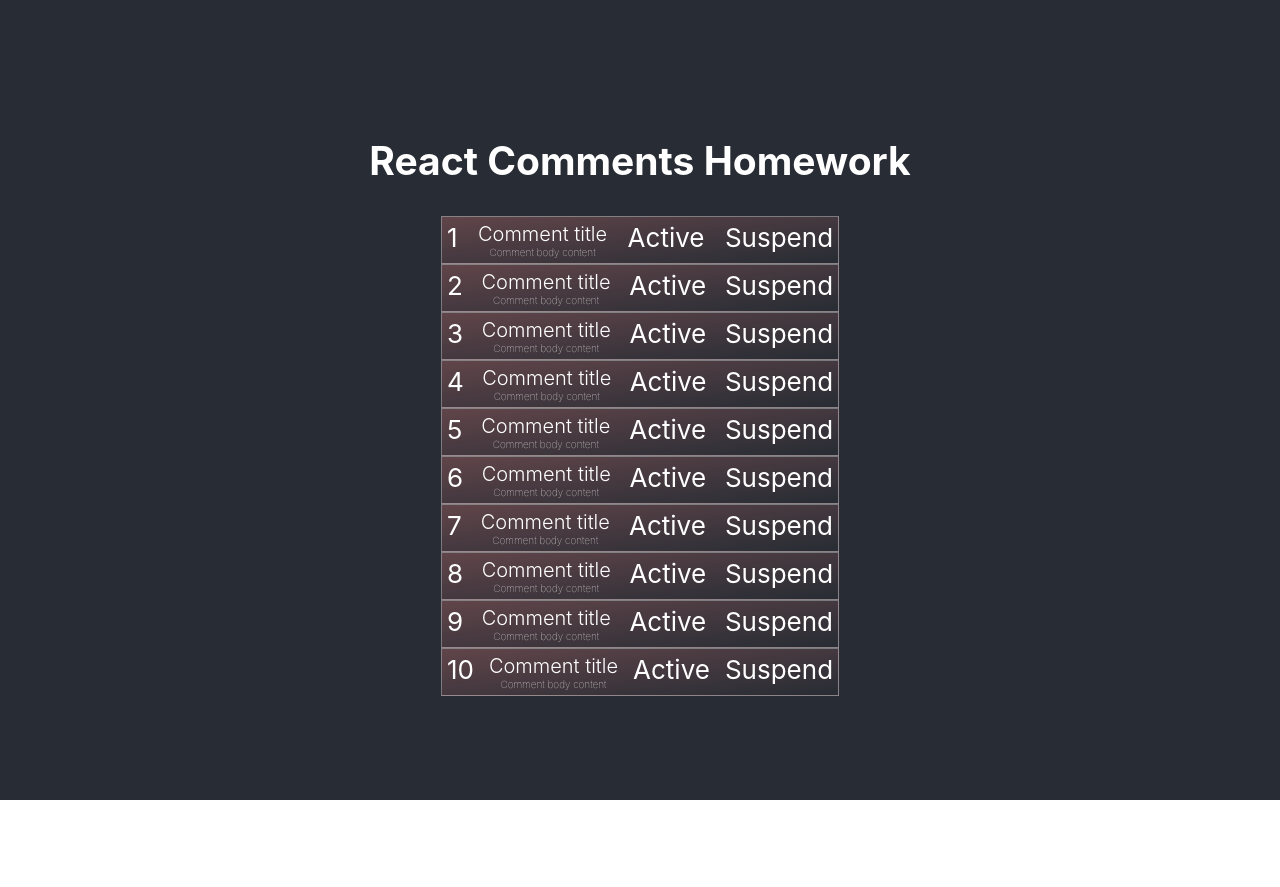
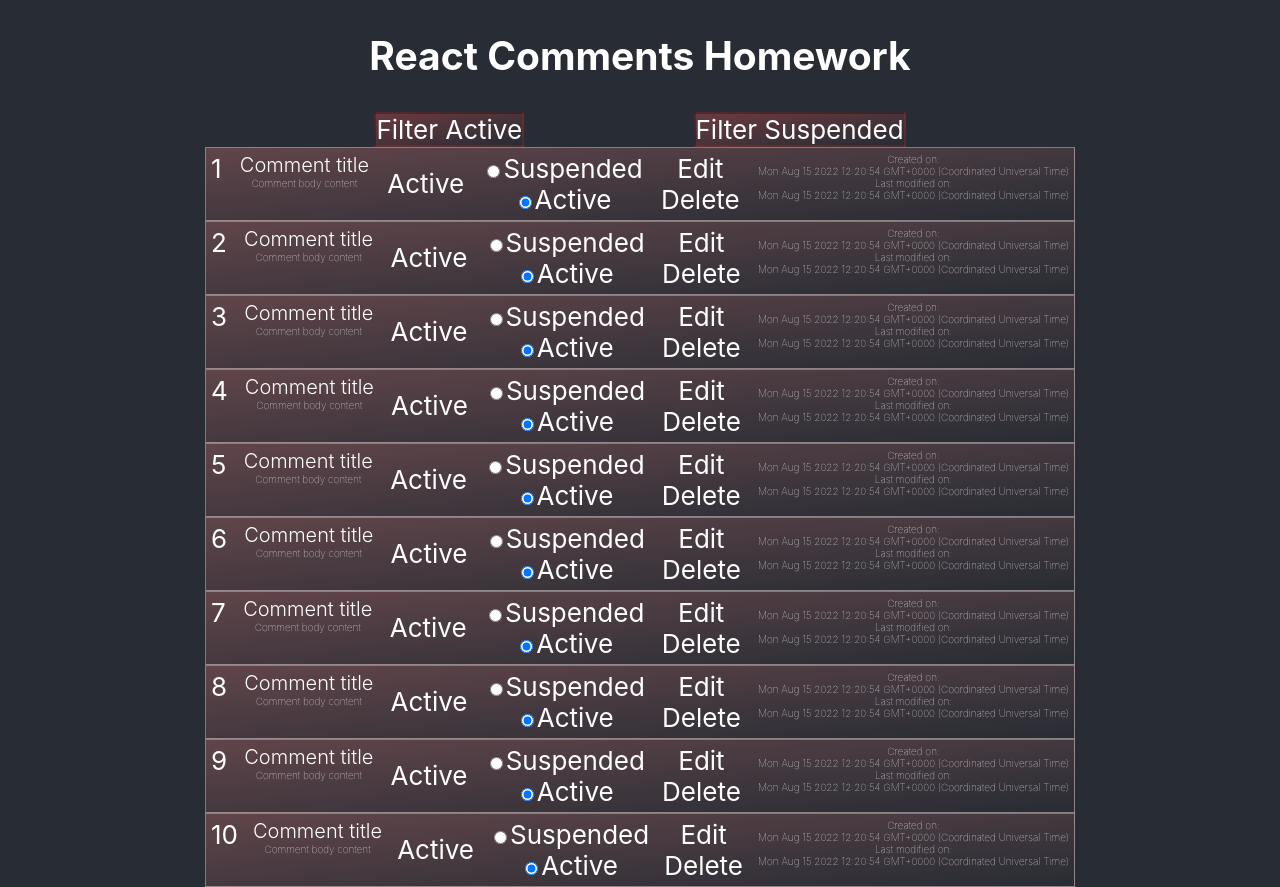
Before and after one commit to Martiyn/training-buddy-v2, a React (Create React App) app: page / in a window 1280 px wide. Before the commit the page ends 800 px from the top, so only its background shows below. Built offline with nearby package versions, Linux system fonts and the light colour scheme.

Commit message:
feat: filter comments

```diff
--- a/src/CommentItem.css
+++ b/src/CommentItem.css
@@ -27,10 +27,32 @@
 
 .CommentItem-title {
   font-size: 20px;
-    font-weight: 300
+  font-weight: 300;
 }
 
 .CommentItem-content {
   font-size: 10px;
   font-weight: lighter;
 }
+
+.CommentItem-status {
+  display: flex;
+  align-items: center;
+  justify-content: center;
+}
+
+.CommentItem-status-buttons,
+.CommentItem-edit-delete-buttons,
+.CommentItem-dates {
+  display: flex;
+  flex-direction: column;
+}
+
+.CommentItem-status-last-modified-at,
+.CommentItem-created-at {
+  display: flex;
+  flex-direction: column;
+  align-items: center;
+  font-size: 10px;
+  font-weight: lighter;
+}
--- a/src/CommentItem.tsx
+++ b/src/CommentItem.tsx
@@ -11,15 +11,25 @@
 }
 
 export const CommentItem = ({ comment, ...rest }: CommentItemProps) => {
-  function handleCommentStatusSuspend(event: React.MouseEvent) {
-    rest.onUpdateCommentStatus({ ...comment, status: 2 });
+  function handleCommentStatusSuspend() {
+    rest.onUpdateCommentStatus({
+      ...comment,
+      status: 2,
+      lastModifiedAt: new Date(),
+    });
   }
 
-  function handleCommentStatusActivate(event: React.MouseEvent) {
-    rest.onUpdateCommentStatus({ ...comment, status: 1 });
+  function handleCommentStatusActivate() {
+    rest.onUpdateCommentStatus({
+      ...comment,
+      status: 1,
+      lastModifiedAt: new Date(),
+    });
   }
 
-  function handleCommentDelete(event: React.MouseEvent) {
+  function handleCommentEdit() {}
+
+  function handleCommentDelete() {
     rest.onDeleteComment(comment);
   }
   return (
@@ -32,21 +42,41 @@
       <span className="CommentItem-status">
         {CommentStatus[comment.status]}
       </span>
-      {comment.status === CommentStatus.Active ? (
-        <span
-          className="CommentItem-button"
-          onClick={handleCommentStatusSuspend}
-        >
-          Suspend
+      <div className="CommentItem-status-buttons">
+        <label>
+          <input
+            type="radio"
+            onClick={handleCommentStatusSuspend}
+            checked={comment.status === CommentStatus.Suspended ? true : false}
+          />
+          Suspended
+        </label>
+        <label>
+          <input
+            type="radio"
+            onClick={handleCommentStatusActivate}
+            checked={comment.status === CommentStatus.Active ? true : false}
+          />
+          Active
+        </label>
+      </div>
+      <div className="CommentItem-edit-delete-buttons">
+        <span className="CommentItem-edit-btn" onClick={handleCommentEdit}>
+          Edit
         </span>
-      ) : (
-        <span
-          className="CommentItem-button"
-          onClick={handleCommentStatusActivate}
-        >
-          Activate
+        <span className="CommentItem-delete-btn" onClick={handleCommentDelete}>
+          Delete
         </span>
-      )}
+      </div>
+      <div className="CommentItem-dates">
+        <span className="CommentItem-created-at">
+          <span>Created on:</span> <span>{comment.createdAt.toString()}</span>
+        </span>
+        <span className="CommentItem-status-last-modified-at">
+          <span>Last modified on:</span>{" "}
+          <span>{comment.lastModifiedAt.toString()}</span>
+        </span>
+      </div>
     </div>
   );
 };
--- a/src/CommentsApp.tsx
+++ b/src/CommentsApp.tsx
@@ -20,6 +20,8 @@
     this.handleCommentStatusUpdate = this.handleCommentStatusUpdate.bind(this);
     this.handleCommentEdit = this.handleCommentEdit.bind(this);
     this.handleCommentDelete = this.handleCommentDelete.bind(this);
+    this.handleFilterCommentByStatus =
+      this.handleFilterCommentByStatus.bind(this);
   }
 
   handleCommentStatusUpdate(comment: Comment) {
@@ -28,9 +30,24 @@
     }));
   }
 
+  handleFilterCommentByStatus(filtered: Comment[]) {
+    this.setState(({ comments }) => ({
+      comments: filtered.sort(function (a, b) {
+        return (
+          Number(new Date(b.lastModifiedAt)) -
+          Number(new Date(a.lastModifiedAt))
+        );
+      }),
+    }));
+  }
+
   handleCommentEdit(comment: Comment) {}
 
-  handleCommentDelete(comment: Comment) {}
+  handleCommentDelete(comment: Comment) {
+    this.setState(({ comments }) => ({
+      comments: comments.filter((c) => c.id !== comment.id),
+    }));
+  }
 
   render() {
     return (
@@ -43,6 +60,7 @@
             onUpdateCommentStatus={this.handleCommentStatusUpdate}
             onEditComment={this.handleCommentEdit}
             onDeleteComment={this.handleCommentDelete}
+            onFilterCommentsByStatus={this.handleFilterCommentByStatus}
           />
         </header>
       </div>
--- /dev/null
+++ b/src/CommentsList.css
@@ -0,0 +1,14 @@
+.CommentsList-filter-buttons {
+    display: flex;
+    flex-direction: row;
+    justify-content: space-evenly;
+}
+
+.CommentsList-active-filter-btn, .CommentsList-suspended-filter-btn, .CommentsList-remove-filter-btn {
+    background-image: linear-gradient(
+    to bottom right,
+    rgba(207, 80, 80, 0.4),
+    rgba(69, 58, 58, 0)
+  );
+    border: 2px solid rgba(116, 3, 3, 0.2)
+}
--- a/src/CommentsList.tsx
+++ b/src/CommentsList.tsx
@@ -1,7 +1,8 @@
 import React from "react";
 import { CommentItem } from "./CommentItem";
 import { Comment, CommentStatus } from "./comments-model";
-import { CommentListener } from "./shared-types";
+import { CommentListener, CommentListenerForMultiple } from "./shared-types";
+import "./CommentsList.css";
 
 export type CommentFilter = CommentStatus | undefined;
 
@@ -11,6 +12,7 @@
   onUpdateCommentStatus: CommentListener;
   onEditComment: CommentListener;
   onDeleteComment: CommentListener;
+  onFilterCommentsByStatus: CommentListenerForMultiple;
 }
 
 export default function CommentsList({
@@ -18,8 +20,34 @@
   filter,
   ...rest
 }: CommentItemProps) {
+  function handleCommentFilterActive() {
+    rest.onFilterCommentsByStatus(
+      comments.filter((comment) => comment.status === CommentStatus.Active)
+    );
+  }
+
+  function handleCommentFilterSuspended() {
+    rest.onFilterCommentsByStatus(
+      comments.filter((comment) => comment.status === CommentStatus.Suspended)
+    );
+  }
+
   return (
     <div className="CommentsList">
+      <div className="CommentsList-filter-buttons">
+        <span
+          className="CommentsList-active-filter-btn"
+          onClick={handleCommentFilterActive}
+        >
+          Filter Active
+        </span>
+        <span
+          className="CommentsList-suspended-filter-btn"
+          onClick={handleCommentFilterSuspended}
+        >
+          Filter Suspended
+        </span>
+      </div>
       {comments
         .filter((comment) => (!filter ? true : comment.status === filter))
         .map((comment) => (
--- a/src/shared-types.ts
+++ b/src/shared-types.ts
@@ -3,3 +3,7 @@
 export interface CommentListener {
     (comment: Comment): void;
 }
+
+export interface CommentListenerForMultiple {
+    (comment: Comment[]): void;
+}
```
Also changed, not shown: 1 other file (tests, documents, lock files or other folders). Lines whose indentation alone changed are shown as unchanged.
